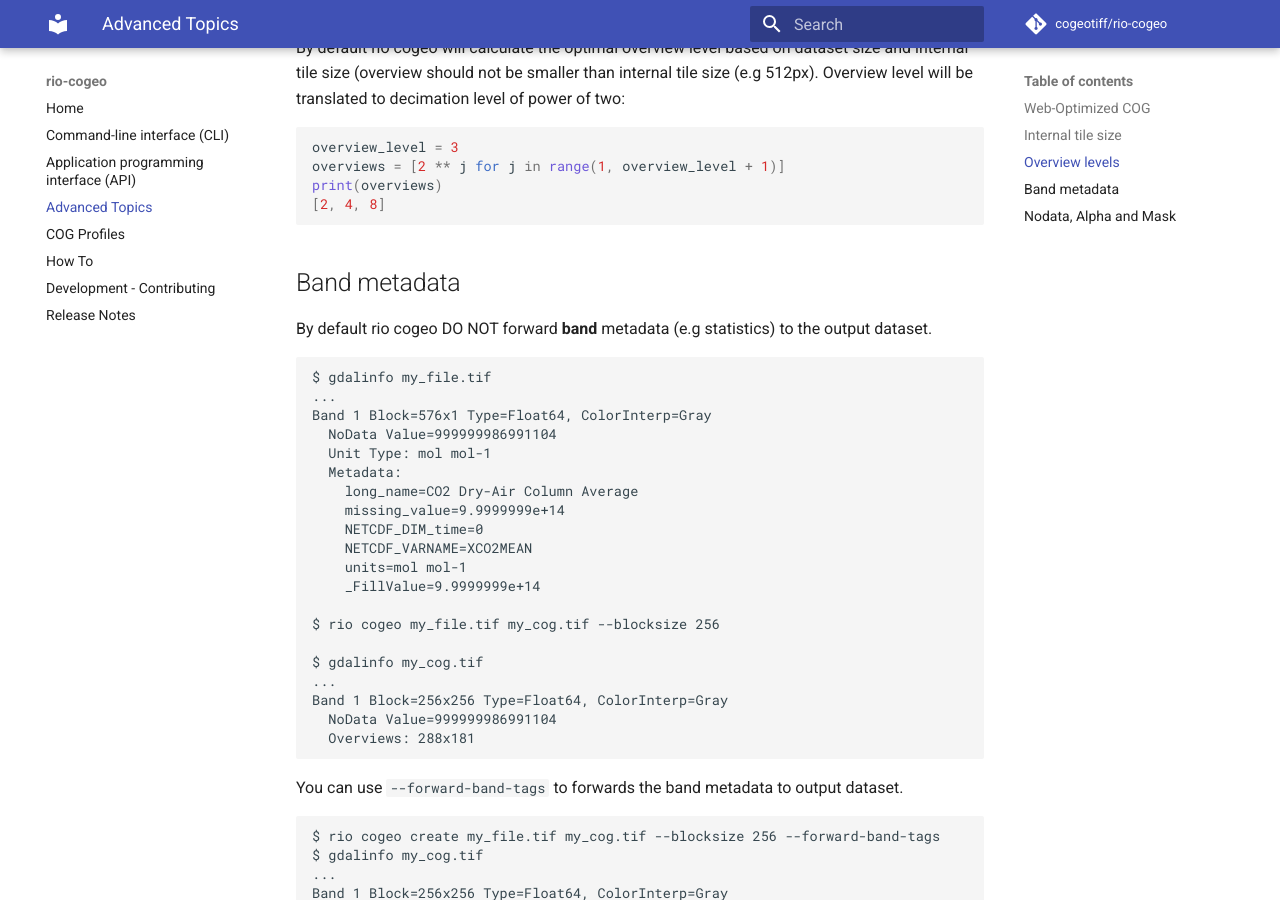
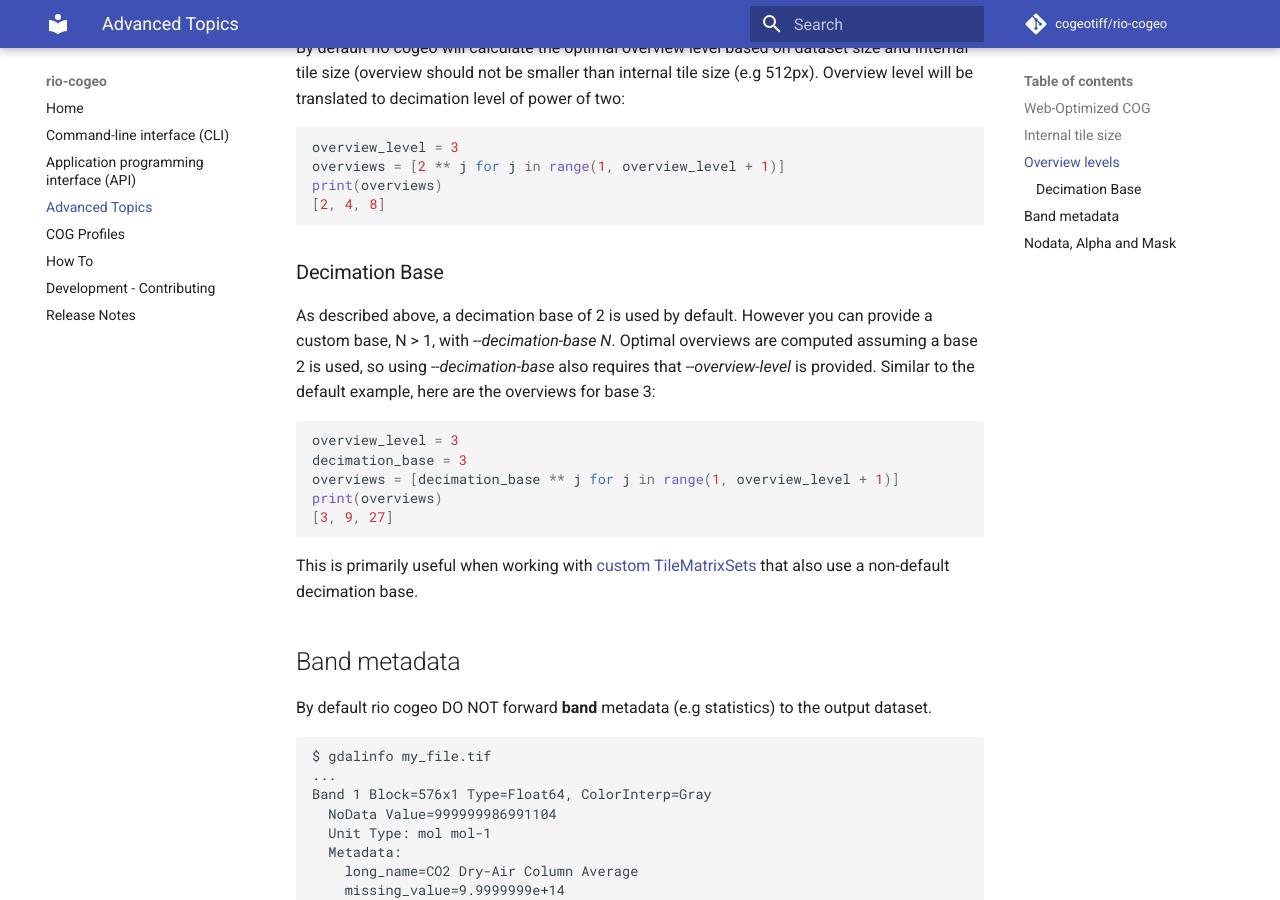
Before and after one commit to cogeotiff/rio-cogeo, an MkDocs documentation site: the page built from docs/docs/Advanced.md, in a window 1280 px wide and 900 px high, scrolled down 933 px. Built offline with MkDocs 1.6.1 and Material for MkDocs 9.7.7, drawn with Linux system fonts in a browser that asks for light colours; comment, search, counter and statistics services are not loaded.

Commit message:
Adding --decimation_base option to cogeo cli, along with docs

````diff
--- a/docs/docs/Advanced.md
+++ b/docs/docs/Advanced.md
@@ -40,6 +40,20 @@ overviews = [2 ** j for j in range(1, overview_level + 1)]
 print(overviews)
 [2, 4, 8]
 ```
+
+### Decimation Base
+
+As described above, a decimation base of 2 is used by default. However you can provide a custom base, N > 1, with *--decimation-base N*. Optimal overviews are computed assuming a base 2 is used, so using *--decimation-base* also requires that *--overview-level* is provided. Similar to the default example, here are the overviews for base 3:
+
+```python
+overview_level = 3
+decimation_base = 3
+overviews = [decimation_base ** j for j in range(1, overview_level + 1)]
+print(overviews)
+[3, 9, 27]
+```
+
+This is primarily useful when working with [custom TileMatrixSets](https://developmentseed.org/morecantile/usage/#define-custom-grid) that also use a non-default decimation base.
 
 ## Band metadata
 By default rio cogeo DO NOT forward **band** metadata (e.g statistics) to the output dataset.
````
Also changed, not shown: 2 other files.
